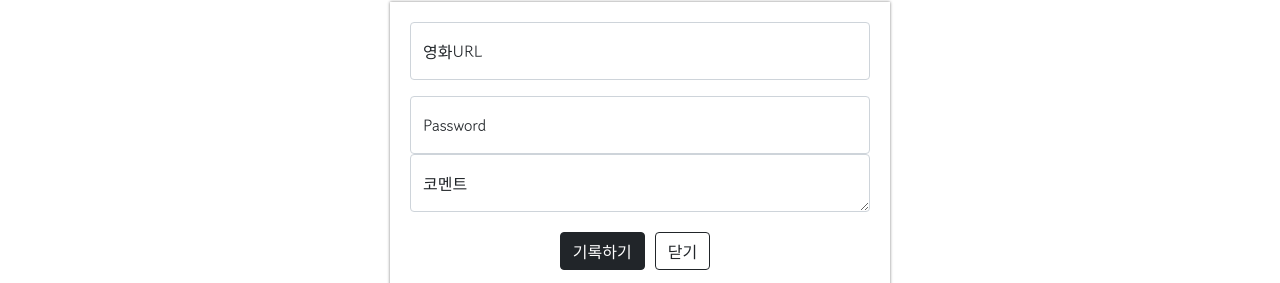
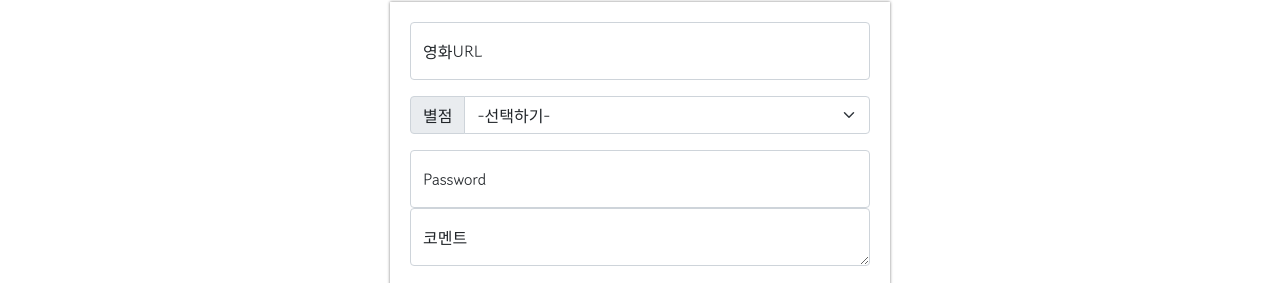
Before and after one commit to boomikang/mypage, a plain HTML site: page index.html in a window 1280 px wide. Shown: the part 268-551 px from the top of the page. Drawn offline with nearby package versions, Linux system fonts and the light colour scheme.

Commit message:
Update index.html

```diff
--- a/index.html
+++ b/index.html
@@ -95,6 +95,16 @@
             <input type="email" class="form-control" id="floatingInput" placeholder="name@example.com">
             <label for="floatingInput">영화URL</label>
         </div>
+        <div class="input-group mb-3">
+            <label class="input-group-text" for="inputGroupSelect01">별점</label>
+            <select class="form-select" id="inputGroupSelect01">
+                <option selected>-선택하기-</option>
+                <option value="1">⭐</option>
+                <option value="2">⭐⭐⭐</option>
+                <option value="3">⭐⭐⭐⭐⭐</option>
+            </select>
+        </div>
+
         <div class="form-floating">
             <input type="password" class="form-control" id="floatingPassword" placeholder="Password">
             <label for="floatingPassword">Password</label>
```
